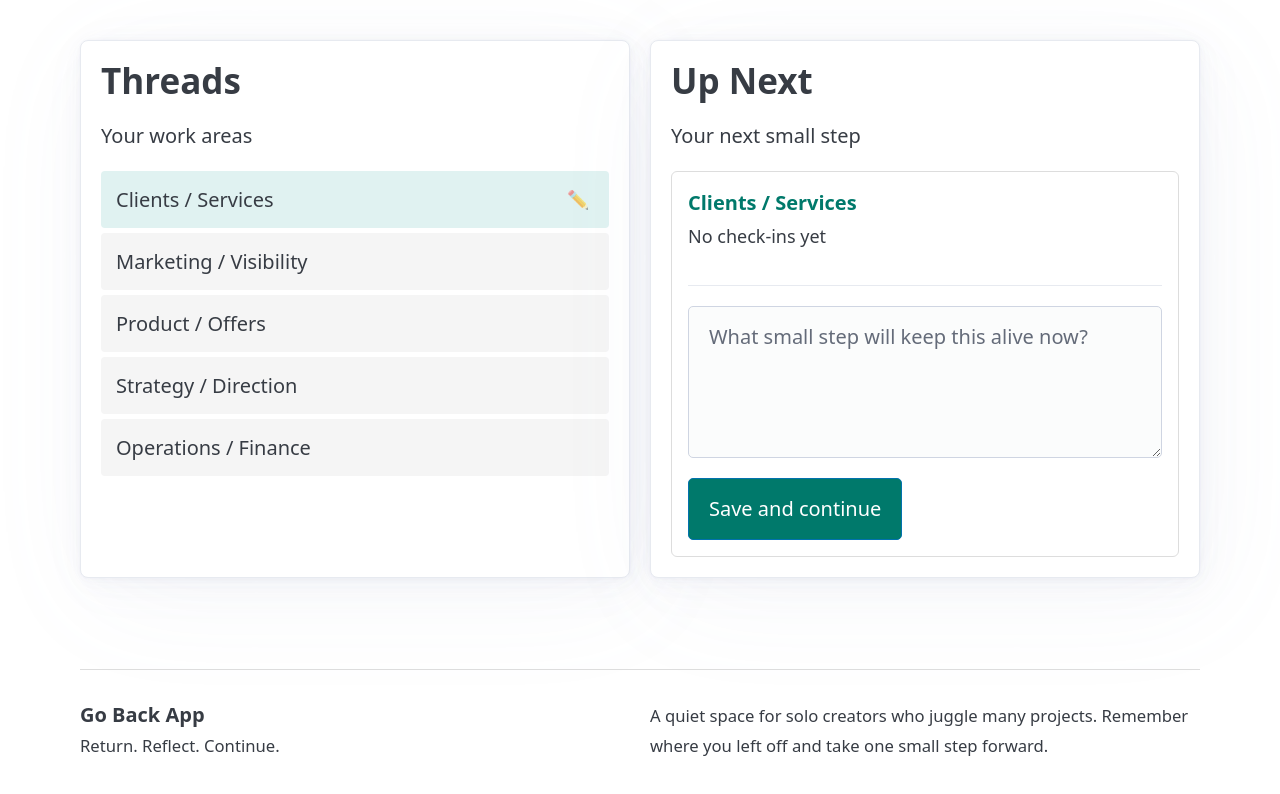
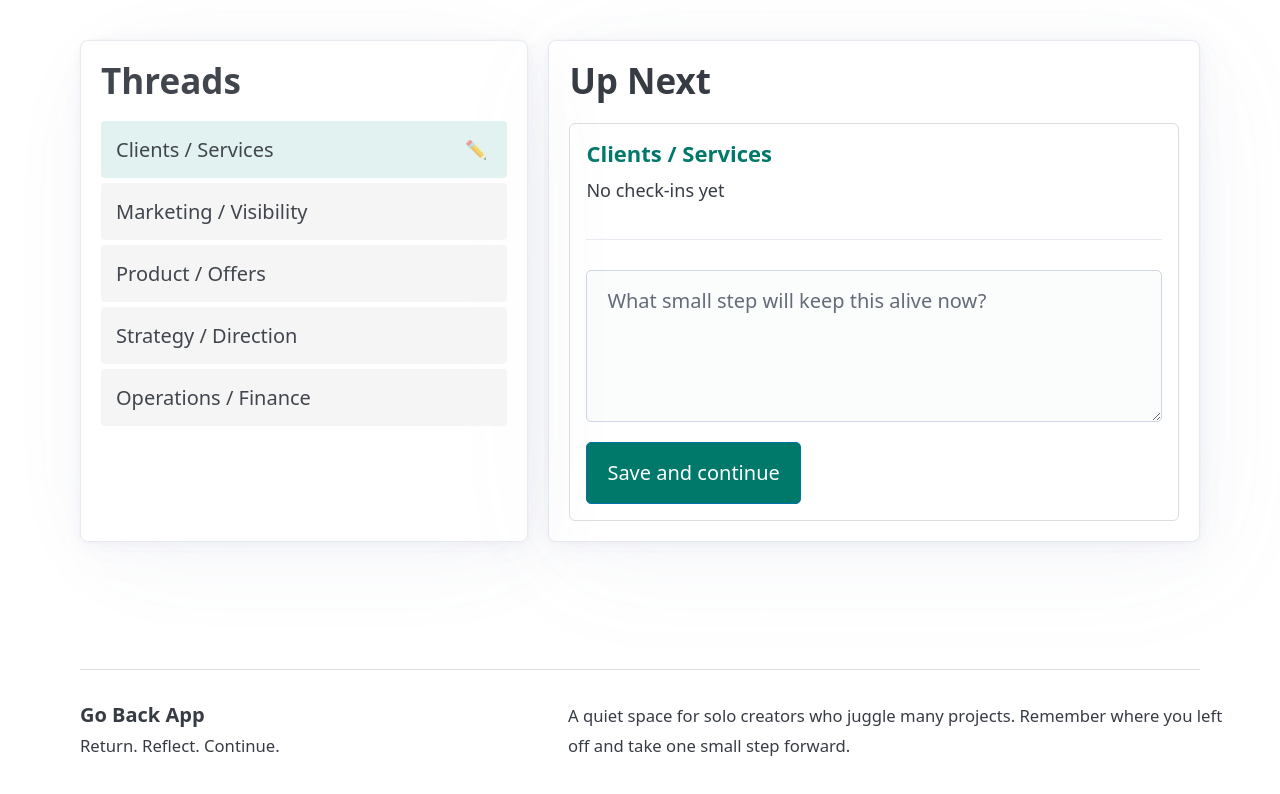
Before and after one commit to rutaio/gobackapp, a React (Vite) app in the folder frontend/: page / in a window 1280 px wide. Shown: the top 794 px of the page. Built offline with nearby package versions, Linux system fonts and the light colour scheme.

Commit message:
ui: adjust panel proportions and remove helper text for clarity

```diff
--- a/frontend/src/components/Footer.tsx
+++ b/frontend/src/components/Footer.tsx
@@ -3,7 +3,7 @@ import '../styles/components/footer.css';
 export const Footer = () => {
   return (
     <footer className="container footer">
-      <div className="grid">
+
         <div>
           <strong>Go Back App</strong>
           <br />
@@ -16,7 +16,7 @@ export const Footer = () => {
             where you left off and take one small step forward.
           </small>
         </div>
-      </div>
+
     </footer>
   );
 };
--- a/frontend/src/components/GoBackCard.tsx
+++ b/frontend/src/components/GoBackCard.tsx
@@ -19,20 +19,20 @@ export const GoBackCard = ({
   return (
     <>
       <h2>Up Next</h2>
-      <p>Your next small step</p>
+      {/* <p>Your next small step</p> */}
       <div className="card" data-testid="go-back-card">
         {selectedThread ? (
           <>
-            <p className="selected-thread" data-testid="selected-thread-name">
+            <h4 className="selected-thread" data-testid="selected-thread-name">
               {selectedThread.name}
-            </p>
+            </h4>
 
             <div className="checkins-history" data-testid="checkins-history">
               {checkinsForSelectedThread.length === 0 ? (
                 <p>No check-ins yet</p>
               ) : (
                 <>
-                  <p className="checkins-label">Last time you did:</p>
+                  <p className="checkins-label">Recent steps:</p>
                   <ul>
                     {checkinsForSelectedThread.map((checkin) => (
                       <li key={checkin.id}>{checkin.text}</li>
--- a/frontend/src/components/ThreadsList.tsx
+++ b/frontend/src/components/ThreadsList.tsx
@@ -22,7 +22,7 @@ export const ThreadsList = ({
   return (
     <>
       <h2>Threads</h2>
-      <p>Your work areas</p>
+      {/* <p>Your work areas</p> */}
       <div className="threads-list">
         <ul>
           {threads.map((thread) => (
--- a/frontend/src/pages/HomePage.tsx
+++ b/frontend/src/pages/HomePage.tsx
@@ -90,7 +90,7 @@ export const HomePage = () => {
   return (
     <main className="page">
       <div className="dashboard">
-        <article className="panel">
+        <article className="panel threads-panel">
           <ThreadsList
             threads={threadsState}
             selectedThreadId={selectedThreadId}
@@ -101,7 +101,7 @@ export const HomePage = () => {
           />
         </article>
 
-        <article className="panel">
+        <article className="panel goback-panel">
           <GoBackCard
             checkinsForSelectedThread={selectedThreadCheckins}
             selectedThread={selectedThreadData}
--- a/frontend/src/styles/components/footer.css
+++ b/frontend/src/styles/components/footer.css
@@ -2,4 +2,13 @@
   margin-top: 3rem;
   padding-top: 1.5rem;
   border-top: 1px solid #ddd;
+  display: grid;
+  grid-template-columns: 40% 60%; /* match panels */
+  gap: 2rem;
 }
+
+@media (max-width: 768px) {
+  .footer {
+    grid-template-columns: 1fr; /* stacks */
+  }
+}
--- a/frontend/src/styles/components/go-back-card.css
+++ b/frontend/src/styles/components/go-back-card.css
@@ -1,27 +1,29 @@
 .card {
   padding: 16px;
+  margin-top: 1.1rem;
   border: 1px solid #ddd;
   border-radius: 6px;
 }
 
 .selected-thread {
-  font-weight: 600;
+  font-weight: 700;
+  font-size: 1.1rem;
   color: #00796b;
-  margin-bottom: 0.25rem;
+  margin-bottom: 0.5rem;
 }
 
 .checkins-history {
-  margin-bottom: 1rem;
+  margin-bottom: 1.5rem;
   padding-bottom: 0.75rem;
   border-bottom: 1px solid var(--pico-muted-border-color);
   font-size: 0.9rem;
 }
 
-.checkins-label {
+/* .checkins-label {
   margin: 0 0 0.5rem;
-  font-size: 0.85rem;
+  font-size: 0.8rem;
   color: var(--pico-muted-color);
-}
+} */
 
 .checkins-history ul {
   margin: 0;
@@ -32,7 +34,7 @@
   list-style: none;
   padding-left: 0.75rem;
   margin-bottom: 0.25rem;
-  border-left: 2px solid var(--pico-muted-border-color);
+  border-left: 2px solid #00796b;
   color: var(--pico-muted-color);
   opacity: 0.9;
 }
--- a/frontend/src/styles/pages/home.css
+++ b/frontend/src/styles/pages/home.css
@@ -22,10 +22,37 @@
   padding: 20px;
   flex: 1;
   border-radius: 8px;
+  margin-bottom: 2rem;
 }
+
+.threads-panel {
+  flex: 4;
+  opacity: 0.95;
+}
+
+.goback-panel {
+  flex: 6;
+}
+
+/* .panel h2 {
+  margin-bottom: 0.25rem;
+}
+
+.panel h2 + p {
+  margin-top: 0;
+  margin-bottom: 1.25rem;
+  font-size: 0.95rem;
+  color: var(--pico-muted-color);
+} */
 
 @media (max-width: 768px) {
   .dashboard {
     flex-direction: column;
   }
+
+  .threads-panel,
+  .goback-panel {
+    flex: none;
+    width: 100%;
+  }
 }
```
